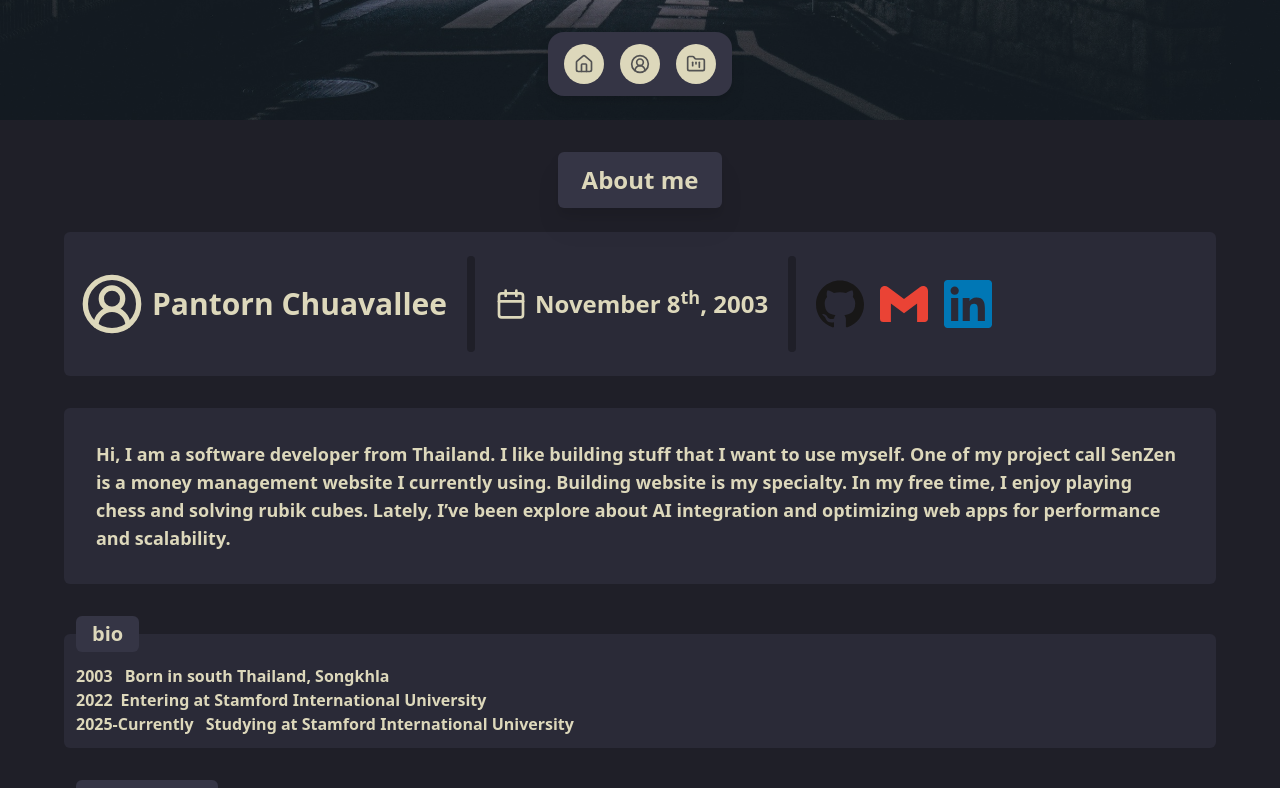
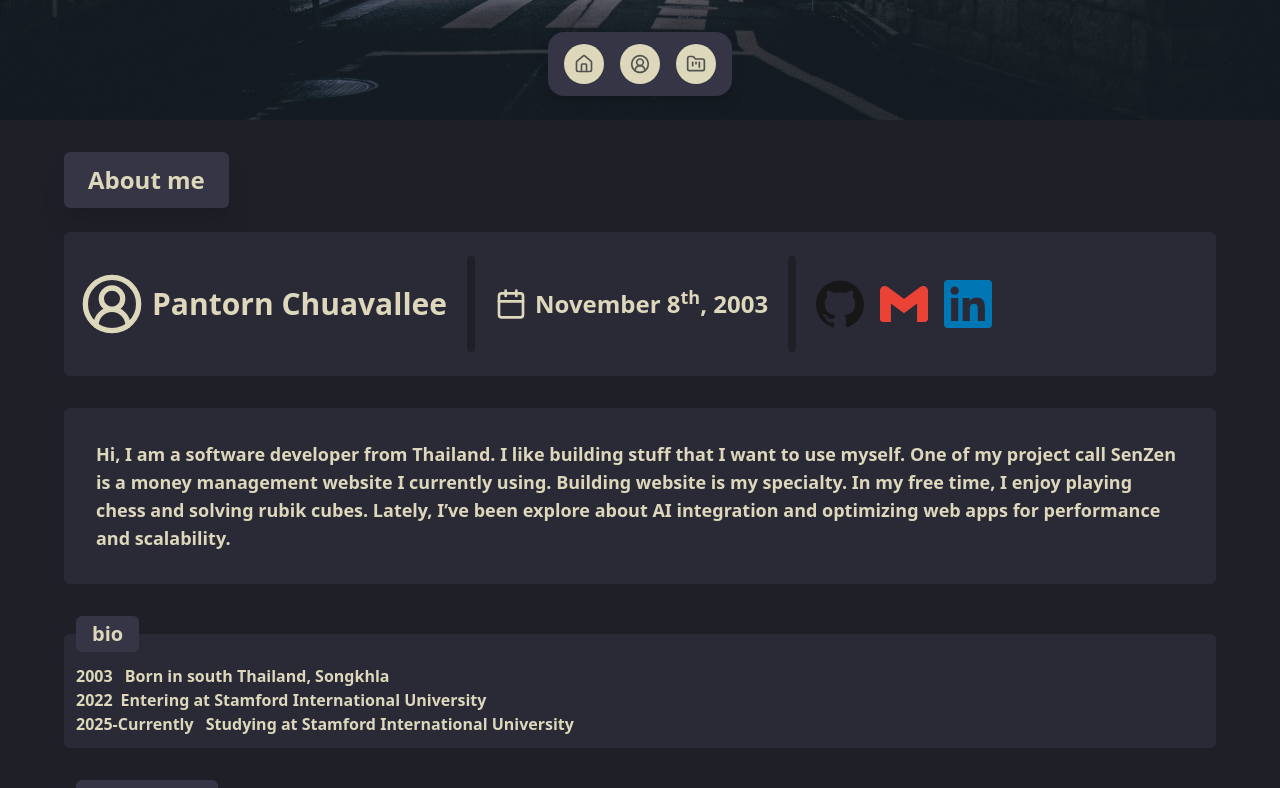
Before and after one commit to Long104/portfolio, a Next.js app: page / in a window 1280 px wide. Shown: the part 680-1468 px from the top of the page. Built offline with nearby package versions, Linux system fonts and the light colour scheme.

Commit message:
fix reposive

```diff
--- a/src/app/page.tsx
+++ b/src/app/page.tsx
@@ -11,9 +11,11 @@ export default function Home() {
 			<div className="fixed top-12 left-0 right-0 w-[90vw] z-10 flex justify-end justify-self-center p-3 px-6">
 				<Clock />
 			</div>
-			<HomePage />
-			<About />
-			<Project />
+			<div className="flex flex-col items-center">
+				<HomePage />
+				<About />
+				<Project />
+			</div>
 			{/* <More /> */}
 		</div>
 	);
--- a/src/components/page/about.tsx
+++ b/src/components/page/about.tsx
@@ -6,12 +6,11 @@ import { ContactInformation } from "@components/ui/contactInformation";
 const about = () => {
 	return (
 		<div
-			// className="relative flex flex-col items-start w-[90svw] justify-self-center"
-			className="relative flex flex-col items-center w-full max-w-[90svw] mx-auto"
+			className="relative flex flex-col items-start w-[90svw]"
 			id="about"
 			// id="about"
 		>
-			<div className="bg-secondary  sticky top-12 p-3 px-6 rounded-md text-2xl font-bold mt-8 drop-shadow-xl">
+			<div className="bg-secondary sticky top-12 p-3 px-6 rounded-md text-2xl font-bold mt-8 drop-shadow-xl z-50">
 				About me
 			</div>
 			{/* 1 row */}
--- a/src/components/page/more.tsx
+++ b/src/components/page/more.tsx
@@ -2,7 +2,7 @@ import React from "react";
 
 const more = () => {
 	return (
-		<div className="flex items-start w-[90svw] justify-self-center" id="more">
+		<div className="flex items-start w-[90svw]" id="more">
 			<div className="bg-secondary sticky top-12 p-3 px-6 rounded-md text-2xl font-bold mt-8 drop-shadow-xl">
 				More info
 			</div>
--- a/src/components/page/project.tsx
+++ b/src/components/page/project.tsx
@@ -6,10 +6,7 @@ import { TabsTransitionPanel } from "@components/TabsTransitionPanel";
 
 const project = () => {
 	return (
-		<div
-			className="relative flex flex-col items-start w-[90svw] justify-self-center"
-			id="project"
-		>
+		<div className="relative flex flex-col items-start w-[90svw]" id="project">
 			<div className="bg-secondary sticky top-12 p-3 px-6 rounded-md text-2xl font-bold mt-8 drop-shadow-xl">
 				Project
 			</div>
```
